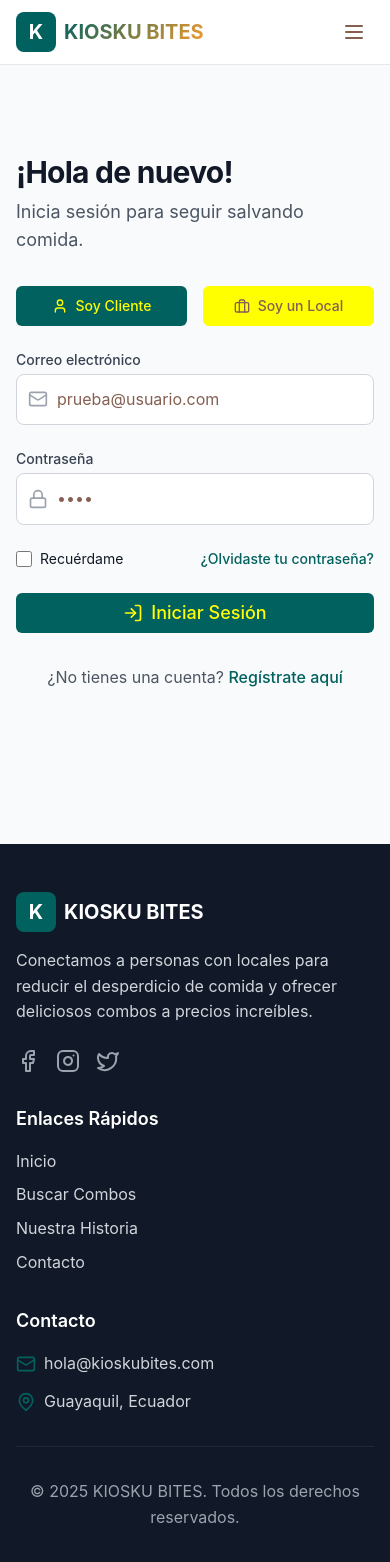
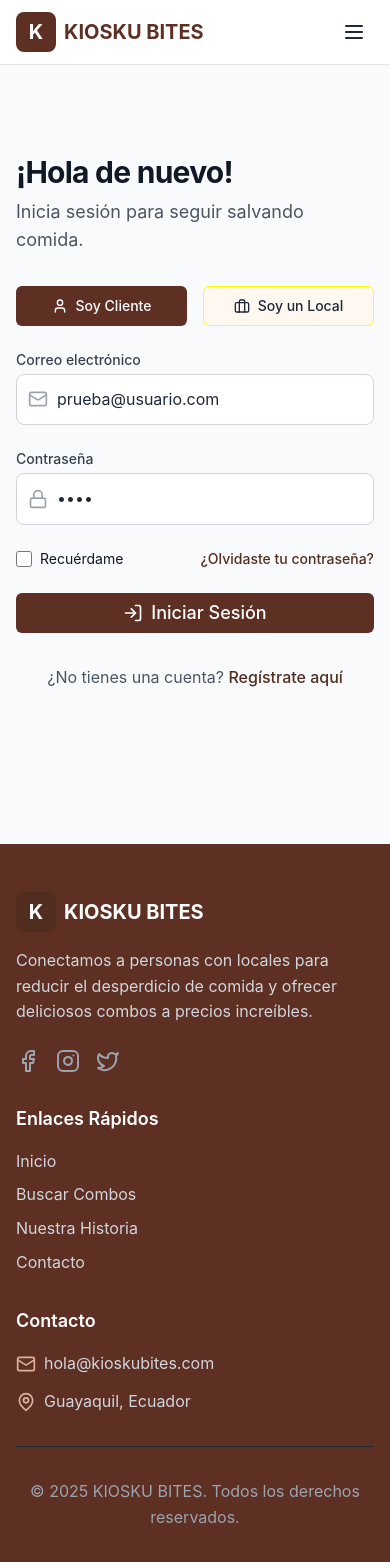
Before and after one commit to lborja04/Kiosku-Bites, a React (Vite) app: page /login in a window 390 px wide. Shown: the top 1562 px of the page. Built offline with nearby package versions, Linux system fonts and the light colour scheme.

Commit message:
Paleta de colores Cacao & Crema

```diff
--- a/src/components/Footer.jsx
+++ b/src/components/Footer.jsx
@@ -3,7 +3,7 @@ import { Facebook, Instagram, Twitter, Mail, MapPin } from 'lucide-react';
 
 const Footer = () => {
   return (
-    <footer className="bg-gray-900 text-white">
+  <footer className="bg-[var(--primary-hex)] text-[rgb(var(--primary-foreground))]">
       <div className="max-w-7xl mx-auto px-4 sm:px-6 lg:px-8 py-12">
         <div className="grid grid-cols-1 md:grid-cols-4 gap-8">
           <div className="col-span-1 md:col-span-2">
@@ -18,13 +18,13 @@ const Footer = () => {
               y ofrecer deliciosos combos a precios increíbles.
             </p>
             <div className="flex space-x-4">
-              <a href="#" className="text-gray-400 hover:text-primary transition-colors">
+              <a href="#" className="text-gray-400 hover:text-[var(--secondary-hex)] transition-colors">
                 <Facebook className="w-6 h-6" />
               </a>
-              <a href="#" className="text-gray-400 hover:text-primary transition-colors">
+              <a href="#" className="text-gray-400 hover:text-[var(--secondary-hex)] transition-colors">
                 <Instagram className="w-6 h-6" />
               </a>
-              <a href="#" className="text-gray-400 hover:text-primary transition-colors">
+              <a href="#" className="text-gray-400 hover:text-[var(--secondary-hex)] transition-colors">
                 <Twitter className="w-6 h-6" />
               </a>
             </div>
@@ -34,22 +34,22 @@ const Footer = () => {
             <span className="text-lg font-semibold mb-4 block">Enlaces Rápidos</span>
             <ul className="space-y-2">
               <li>
-                <Link to="/" className="text-gray-300 hover:text-primary transition-colors">
+                <Link to="/" className="text-gray-300 hover:text-[var(--secondary-hex)] transition-colors">
                   Inicio
                 </Link>
               </li>
               <li>
-                <Link to="/buscar-combos" className="text-gray-300 hover:text-primary transition-colors">
+                <Link to="/buscar-combos" className="text-gray-300 hover:text-[var(--secondary-hex)] transition-colors">
                   Buscar Combos
                 </Link>
               </li>
               <li>
-                <Link to="/nuestra-historia" className="text-gray-300 hover:text-primary transition-colors">
+                <Link to="/nuestra-historia" className="text-gray-300 hover:text-[var(--secondary-hex)] transition-colors">
                   Nuestra Historia
                 </Link>
               </li>
               <li>
-                <Link to="/contacto" className="text-gray-300 hover:text-primary transition-colors">
+                <Link to="/contacto" className="text-gray-300 hover:text-[var(--secondary-hex)] transition-colors">
                   Contacto
                 </Link>
               </li>
@@ -60,11 +60,11 @@ const Footer = () => {
             <span className="text-lg font-semibold mb-4 block">Contacto</span>
             <div className="space-y-3">
               <div className="flex items-center space-x-2">
-                <Mail className="w-5 h-5 text-primary" />
+                <Mail className="w-5 h-5 text-[var(--accent-hex)]" />
                 <span className="text-gray-300">hola@kioskubites.com</span>
               </div>
               <div className="flex items-center space-x-2">
-                <MapPin className="w-5 h-5 text-primary" />
+                <MapPin className="w-5 h-5 text-[var(--accent-hex)]" />
                 <span className="text-gray-300">Guayaquil, Ecuador</span>
               </div>
             </div>
--- a/src/components/Navbar.jsx
+++ b/src/components/Navbar.jsx
@@ -23,10 +23,10 @@ const Navbar = () => {
       <div className="max-w-7xl mx-auto px-4 sm:px-6 lg:px-8">
         <div className="flex justify-between items-center h-16">
           <Link to="/" className="flex items-center space-x-2">
-            <div className="w-10 h-10 bg-primary rounded-lg flex items-center justify-center">
-              <span className="text-white font-bold text-xl">K</span>
+            <div className="w-10 h-10 bg-[var(--primary-hex)] rounded-lg flex items-center justify-center">
+              <span className="text-[rgb(var(--primary-foreground))] font-bold text-xl">K</span>
             </div>
-            <span className="text-xl font-bold text-gradient">KIOSKU BITES</span>
+            <span className="text-xl font-bold text-[var(--primary-hex)]">KIOSKU BITES</span>
           </Link>
 
           <div className="hidden md:flex items-center space-x-6">
@@ -34,9 +34,9 @@ const Navbar = () => {
               <Link
                 key={item.name}
                 to={item.path}
-                className={`text-sm font-medium transition-colors hover:text-primary ${
+                className={`text-sm font-medium transition-colors hover:text-[var(--secondary-hex)] ${
                   location.pathname === item.path
-                    ? 'text-primary border-b-2 border-primary'
+                    ? 'text-[var(--primary-hex)] border-b-2 border-[var(--primary-hex)]'
                     : 'text-gray-700'
                 }`}
               >
@@ -69,7 +69,7 @@ const Navbar = () => {
             ) : (
               <>
                 <Link to="/login">
-                  <Button variant="ghost" size="sm" className="text-gray-700 hover:text-primary">
+                  <Button variant="ghost" size="sm" className="text-gray-700 hover:text-[var(--secondary-hex)]">
                     <User className="w-4 h-4 mr-2" />
                     Iniciar Sesión
                   </Button>
--- a/src/components/ui/button.jsx
+++ b/src/components/ui/button.jsx
@@ -8,13 +8,13 @@ const buttonVariants = cva(
 	{
 		variants: {
 			variant: {
-				default: 'bg-primary text-primary-foreground hover:bg-primary/90',
+			default: 'bg-[var(--primary-hex)] text-[rgb(var(--primary-foreground))] hover:bg-[var(--primary-hover-hex)]',
 				destructive:
           'bg-destructive text-destructive-foreground hover:bg-destructive/90',
-				outline:
-          'border border-input bg-background hover:bg-accent hover:text-accent-foreground',
-				secondary:
-          'bg-secondary text-secondary-foreground hover:bg-secondary/80',
+			outline:
+          'border border-input bg-[var(--background-hex)] hover:bg-[var(--primary-hover-hex)] hover:text-[rgb(var(--primary-foreground))]',
+			secondary:
+          'bg-[var(--secondary-hex)] text-[rgb(var(--secondary-foreground))] hover:bg-[var(--primary-hover-hex)]',
 				ghost: 'hover:bg-accent hover:text-accent-foreground',
 				link: 'text-primary underline-offset-4 hover:underline',
 			},
--- a/src/components/ui/toast.jsx
+++ b/src/components/ui/toast.jsx
@@ -49,7 +49,7 @@ const ToastAction = React.forwardRef(({ className, ...props }, ref) => (
 	<ToastPrimitives.Action
 		ref={ref}
 		className={cn(
-			'inline-flex h-8 shrink-0 items-center justify-center rounded-md border bg-transparent px-3 text-sm font-medium ring-offset-background transition-colors hover:bg-secondary focus:outline-none focus:ring-2 focus:ring-ring focus:ring-offset-2 disabled:pointer-events-none disabled:opacity-50 group-[.destructive]:border-destructive/30 group-[.destructive]:hover:border-destructive/30 group-[.destructive]:hover:bg-destructive group-[.destructive]:hover:text-destructive-foreground group-[.destructive]:focus:ring-destructive',
+			'inline-flex h-8 shrink-0 items-center justify-center rounded-md border bg-transparent px-3 text-sm font-medium ring-offset-background transition-colors hover:bg-[var(--primary-hover-hex)] hover:text-[rgb(var(--primary-foreground))] focus:outline-none focus:ring-2 focus:ring-ring focus:ring-offset-2 disabled:pointer-events-none disabled:opacity-50 group-[.destructive]:border-destructive/30 group-[.destructive]:hover:border-destructive/30 group-[.destructive]:hover:bg-destructive group-[.destructive]:hover:text-destructive-foreground group-[.destructive]:focus:ring-destructive',
 			className,
 		)}
 		{...props}
--- a/src/index.css
+++ b/src/index.css
@@ -5,27 +5,47 @@
 @import url('https://fonts.googleapis.com/css2?family=Inter:wght@300;400;500;600;700;800&display=swap');
 
 :root {
-  --primary: 179 100% 19%;
+  /* Paleta: Cacao & Crema (foodie, cálido) */
+  /* Primario · Cacao #5E3023 */
+  --primary-hex: #5E3023;
+  --primary-hover-hex: #4e261b; /* derivado, más oscuro para hover/pressed */
+  --primary: 18 45% 22%;
   --primary-foreground: 255 255 255;
-  --secondary: 33 94% 57%;
-  --secondary-foreground: 15 23 42;
-  --background: 255 255 255;
-  --foreground: 15 23 42;
-  --muted: 248 250 252;
-  --muted-foreground: 100 116 139;
-  --accent: 241 245 249;
-  --accent-foreground: 15 23 42;
+
+  /* Secundario · Tono complementario cálido #8D5B4C */
+  --secondary-hex: #8D5B4C;
+  --secondary: 12 26% 47%;
+  --secondary-foreground: 255 255 255;
+
+  /* Acento · Cremosidad #E0AFA0 */
+  --accent-hex: #E0AFA0;
+  --accent: 20 65% 80%;
+  --accent-foreground: 31 41 55;
+
+  /* Apoyo / Info */
+  --info-hex: #2563EB; /* azul de apoyo */
+  --info: 215 79% 52%;
+
+  /* Fondo y superficies */
+  --background-hex: #FFF8F1; /* Fondo Base */
+  --background: 40 100% 99%;
+  --card: 255 255 255; /* Superficie Tarjetas */
+  --card-foreground: 31 41 55;
+
+  /* Texto */
+  --foreground: 31 41 55; /* Texto Principal #1F2937 */
+  --muted-foreground: 107 114 128; /* Texto Secundario (fallback) */
+
   --destructive: 239 68 68;
   --destructive-foreground: 255 255 255;
   --border: 226 232 240;
   --input: 226 232 240;
-  --ring: 179 100% 19%;
-  --card: 255 255 255;
-  --card-foreground: 15 23 42;
+  --ring: var(--info);
   --popover: 255 255 255;
-  --popover-foreground: 15 23 42;
+  --popover-foreground: 31 41 55;
   --radius: 0.5rem;
 }
+
 
 html, body {
   overflow-x: hidden;
@@ -36,20 +56,20 @@ html, body {
 }
 
 body {
-  background-color: hsl(var(--background));
-  color: hsl(var(--foreground));
+  background-color: var(--background-hex);
+  color: rgb(var(--foreground));
   font-family: 'Inter', sans-serif;
   line-height: 1.6;
 }
 
 .gradient-bg {
-  background: linear-gradient(135deg, hsl(var(--primary)) 0%, hsl(var(--secondary)) 100%);
+  background: linear-gradient(135deg, var(--primary-hex) 0%, var(--secondary-hex) 100%);
 }
 
 .glass-effect {
-  background: rgba(255, 255, 255, 0.1);
+  background: rgba(246, 242, 225, 0.1);
   backdrop-filter: blur(10px);
-  border: 1px solid rgba(255, 255, 255, 0.2);
+  border: 1px solid rgba(246, 242, 225, 0.2);
 }
 
 .hero-pattern {
@@ -68,22 +88,22 @@ body {
 }
 
 .text-gradient {
-  background: linear-gradient(135deg, hsl(var(--primary)), hsl(var(--secondary)));
+  background: linear-gradient(135deg, var(--primary-hex), var(--secondary-hex));
   -webkit-background-clip: text;
   -webkit-text-fill-color: transparent;
   background-clip: text;
 }
 
 .btn-gradient {
-  background: hsl(var(--primary));
-  color: hsl(var(--primary-foreground));
+  background: var(--primary-hex);
+  color: rgb(var(--primary-foreground));
   transition: all 0.3s ease;
 }
 
 .btn-gradient:hover {
-  background: hsl(var(--primary) / 0.9);
+  background: var(--primary-hover-hex);
   transform: translateY(-2px);
-  box-shadow: 0 10px 20px hsla(var(--primary), 0.3);
+  box-shadow: 0 10px 20px rgba(91, 42, 134, 0.18);
 }
 
 .floating-animation {
--- a/src/pages/LoginPage.jsx
+++ b/src/pages/LoginPage.jsx
@@ -172,7 +172,7 @@ const LoginPage = () => {
                 </form>
                 <p className="mt-8 text-center text-md text-gray-600">
                   ¿No tienes una cuenta?{' '}
-                  <Link to="/register" className="font-medium text-primary hover:text-primary/80">
+                  <Link to="/register" className="font-medium text-primary hover:text-[var(--primary-hover-hex)]">
                     Regístrate aquí
                   </Link>
                 </p>
--- a/src/pages/RegisterPage.jsx
+++ b/src/pages/RegisterPage.jsx
@@ -165,7 +165,7 @@ const RegisterPage = () => {
               </form>
               <p className="mt-8 text-center text-md text-gray-600">
                 ¿Ya tienes una cuenta?{' '}
-                <Link to="/login" className="font-medium text-primary hover:text-primary/80">
+                <Link to="/login" className="font-medium text-primary hover:text-[var(--primary-hover-hex)]">
                   Inicia sesión aquí
                 </Link>
               </p>
--- a/src/pages/business/BusinessStats.jsx
+++ b/src/pages/business/BusinessStats.jsx
@@ -99,7 +99,7 @@ const BusinessStats = () => {
                     labelStyle={{ fontWeight: 'bold' }}
                   />
                   <Legend iconType="circle" iconSize={10} />
-                  <Bar dataKey="ventas" fill="#00615F" name="Ingresos" barSize={20} radius={[4, 4, 0, 0]} />
+                  <Bar dataKey="ventas" fill="var(--secondary-hex)" name="Ingresos" barSize={20} radius={[4, 4, 0, 0]} />
                 </BarChart>
               </ResponsiveContainer>
             </div>
```
Also changed, not shown: src/pages/HomePage.jsx (+6 -6 lines).
